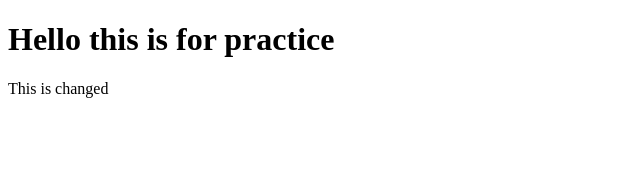
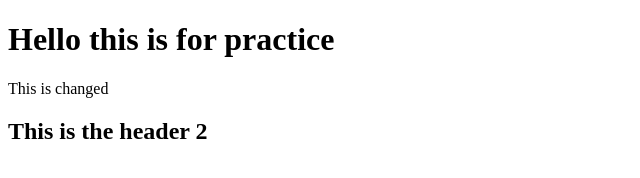
Before and after one commit to jayananda360/Html-Project, a plain HTML site: page index.html in a window 1280 px wide. Shown: the whole page, without its empty margins (0-640 px from the left). Drawn offline with Linux system fonts and the light colour scheme.

Commit message:
One header is added

```diff
--- a/index.html
+++ b/index.html
@@ -11,6 +11,7 @@
 <body>
     <h1>Hello this is for practice</h1>
     <p>This is changed</p>
+    <h2>This is the header 2</h2>
 </body>
 
 </html>
```
